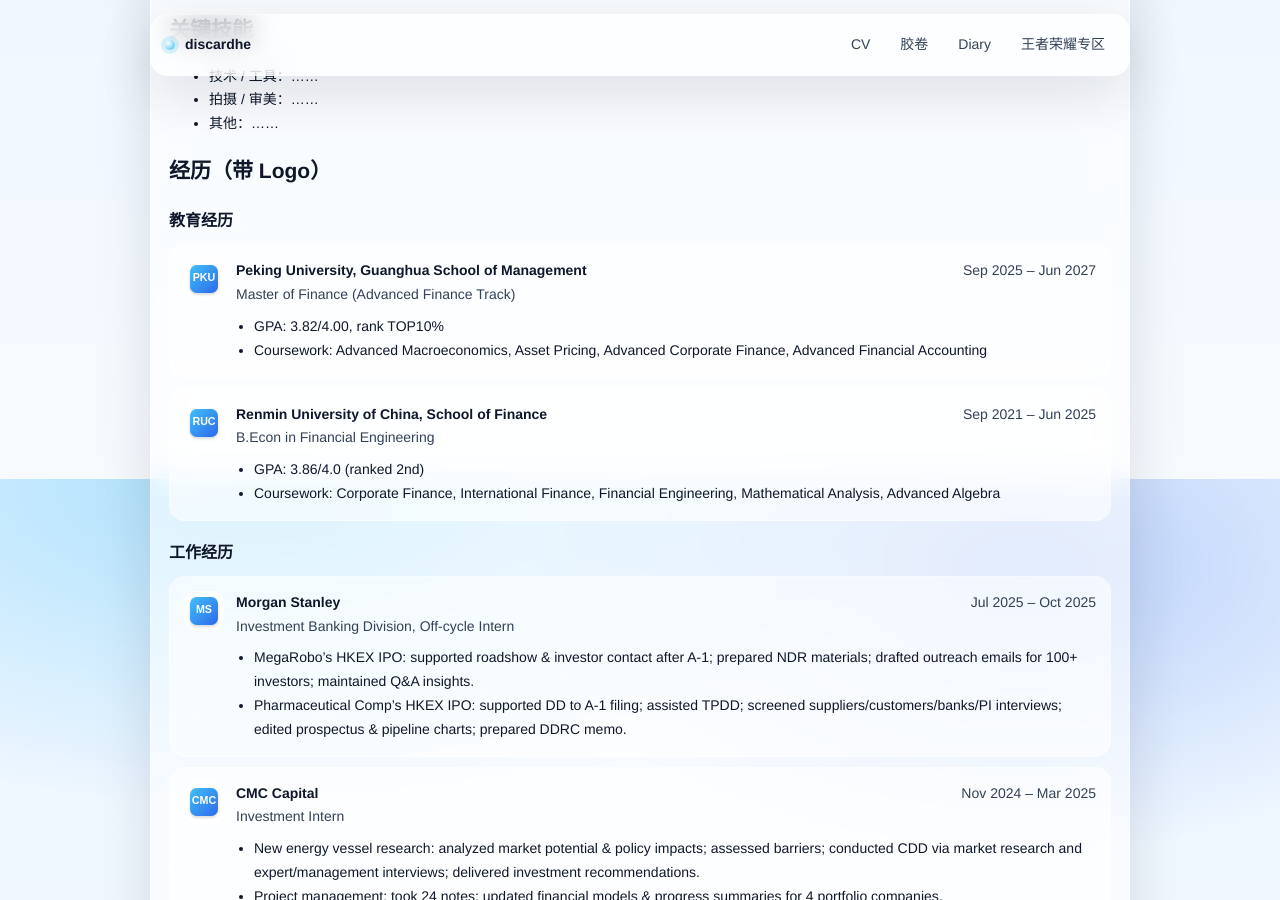
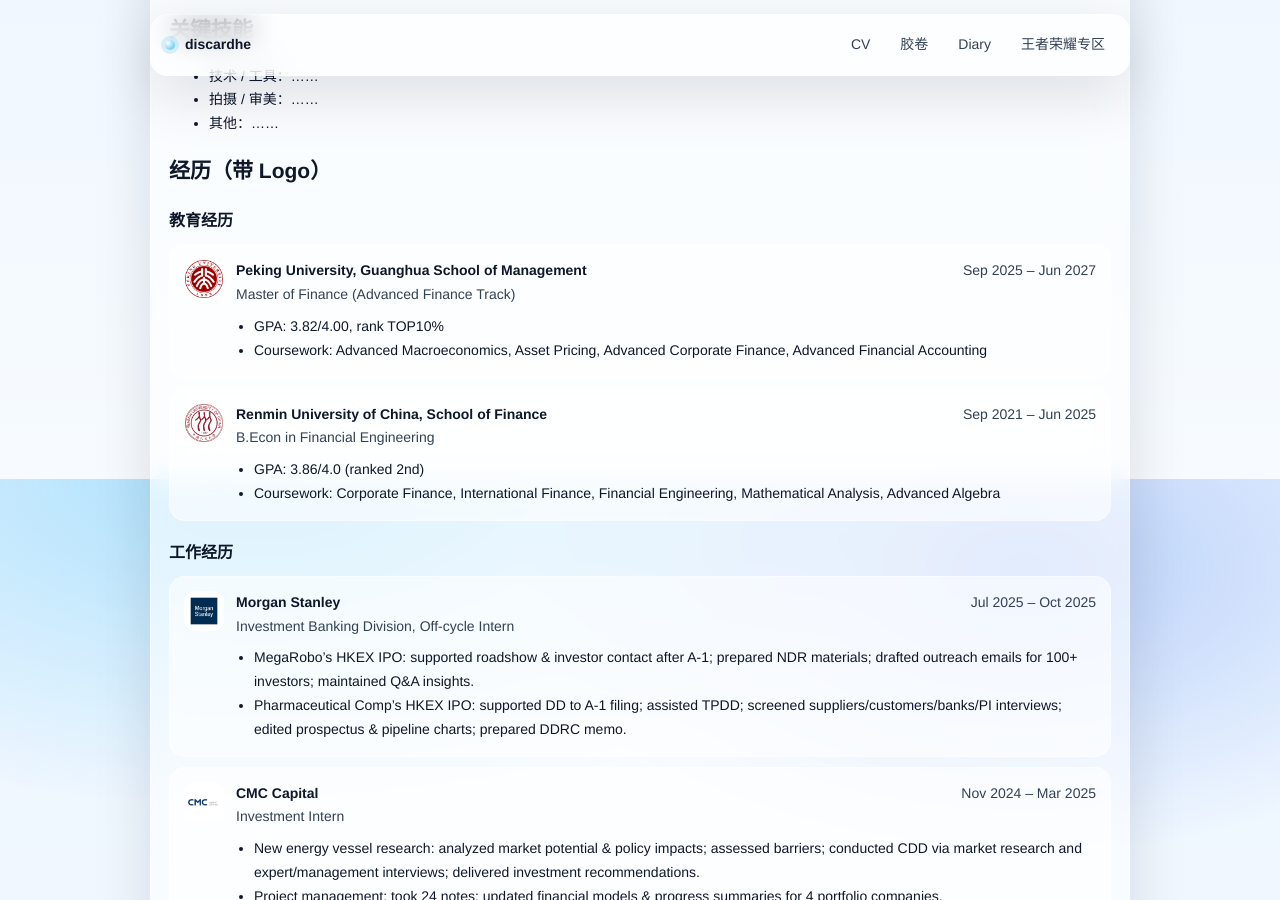
Before and after one commit to Discardhe/discardhe.github.io, a Jekyll site: the page built from cv.md, in a window 1280 px wide and 900 px high, scrolled down 421 px. Built offline with Jekyll 4.4.1, drawn with Linux system fonts in a browser that asks for light colours; comment, search, counter and statistics services are not loaded.

Commit message:
Replace hero icons and CV logos

```diff
--- a/_data/cv.yml
+++ b/_data/cv.yml
@@ -8,14 +8,14 @@
 - section: "教育经历"
   items:
     - name: "Peking University, Guanghua School of Management"
-      logo: "/assets/logos/pku.svg"
+      logo: "/assets/logos/pku.png"
       meta: "Master of Finance (Advanced Finance Track)"
       time: "Sep 2025 – Jun 2027"
       highlights:
         - "GPA: 3.82/4.00, rank TOP10%"
         - "Coursework: Advanced Macroeconomics, Asset Pricing, Advanced Corporate Finance, Advanced Financial Accounting"
     - name: "Renmin University of China, School of Finance"
-      logo: "/assets/logos/ruc.svg"
+      logo: "/assets/logos/ruc.png"
       meta: "B.Econ in Financial Engineering"
       time: "Sep 2021 – Jun 2025"
       highlights:
@@ -25,28 +25,28 @@
 - section: "工作经历"
   items:
     - name: "Morgan Stanley"
-      logo: "/assets/logos/morgan-stanley.svg"
+      logo: "/assets/logos/morgan-stanley.png"
       meta: "Investment Banking Division, Off-cycle Intern"
       time: "Jul 2025 – Oct 2025"
       highlights:
         - "MegaRobo’s HKEX IPO: supported roadshow & investor contact after A-1; prepared NDR materials; drafted outreach emails for 100+ investors; maintained Q&A insights."
         - "Pharmaceutical Comp’s HKEX IPO: supported DD to A-1 filing; assisted TPDD; screened suppliers/customers/banks/PI interviews; edited prospectus & pipeline charts; prepared DDRC memo."
     - name: "CMC Capital"
-      logo: "/assets/logos/cmc.svg"
+      logo: "/assets/logos/cmc.png"
       meta: "Investment Intern"
       time: "Nov 2024 – Mar 2025"
       highlights:
         - "New energy vessel research: analyzed market potential & policy impacts; assessed barriers; conducted CDD via market research and expert/management interviews; delivered investment recommendations."
         - "Project management: took 24 notes; updated financial models & progress summaries for 4 portfolio companies."
     - name: "Alibaba"
-      logo: "/assets/logos/alibaba.svg"
+      logo: "/assets/logos/alibaba.png"
       meta: "Strategy Intern"
       time: "Jul 2024 – Nov 2024"
       highlights:
         - "AI search: studied products and key players via weekly traffic data, user interviews and product experiences; summarized competitive landscape (e.g., Perplexity) and commercialization paths."
         - "E-commerce: studied European retail market; summarized AliExpress development focus; tracked sales/traffic of competitors (Temu & Shein)."
     - name: "CICC Capital Management"
-      logo: "/assets/logos/cicc.svg"
+      logo: "/assets/logos/cicc.png"
       meta: "Investment Intern"
       time: "Mar 2024 – Jun 2024"
       highlights:
@@ -55,7 +55,7 @@
 - section: "项目与活动"
   items:
     - name: "Research Assistant (RUC) — Team of Associate Professor Miao Meng"
-      logo: "/assets/logos/ruc.svg"
+      logo: "/assets/logos/ruc.png"
       meta: "Data / research"
       time: ""
       highlights:
--- a/_data/honor.yml
+++ b/_data/honor.yml
@@ -4,7 +4,7 @@
   result: "胜利"
   lane: "顶级发育路"
   hero: "敖隐"
-  hero_icon: "/assets/heroes/aoyin.svg"
+  hero_icon: "/assets/heroes/aoyin.webp"
   rating: 15.1
   kda: "7 / 0 / 14"
   stats:
@@ -18,7 +18,7 @@
   result: "胜利"
   lane: "金牌中路"
   hero: "嫦娥"
-  hero_icon: "/assets/heroes/change.svg"
+  hero_icon: "/assets/heroes/change.webp"
   rating: 13.9
   kda: "8 / 0 / 12"
   stats:
@@ -32,7 +32,7 @@
   result: "失败"
   lane: "顶级中路"
   hero: "海月"
-  hero_icon: "/assets/heroes/haiyue.svg"
+  hero_icon: "/assets/heroes/haiyue.webp"
   rating: 14.9
   kda: "13 / 2 / 10"
   stats:
```
Also changed, not shown: assets/heroes/aoyin.webp (added), assets/heroes/change.webp (added), assets/heroes/haiyue.webp (added), assets/logos/alibaba.png (added), assets/logos/cicc.png (added), assets/logos/cmc.png (added), assets/logos/morgan-stanley.png (added), assets/logos/pku.png (added), assets/logos/ruc.png (added).
